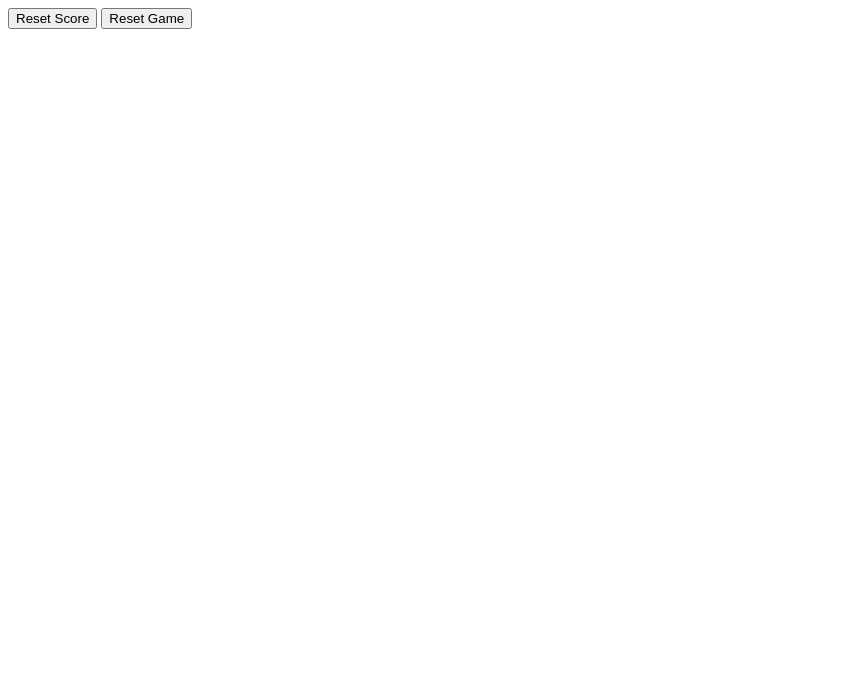
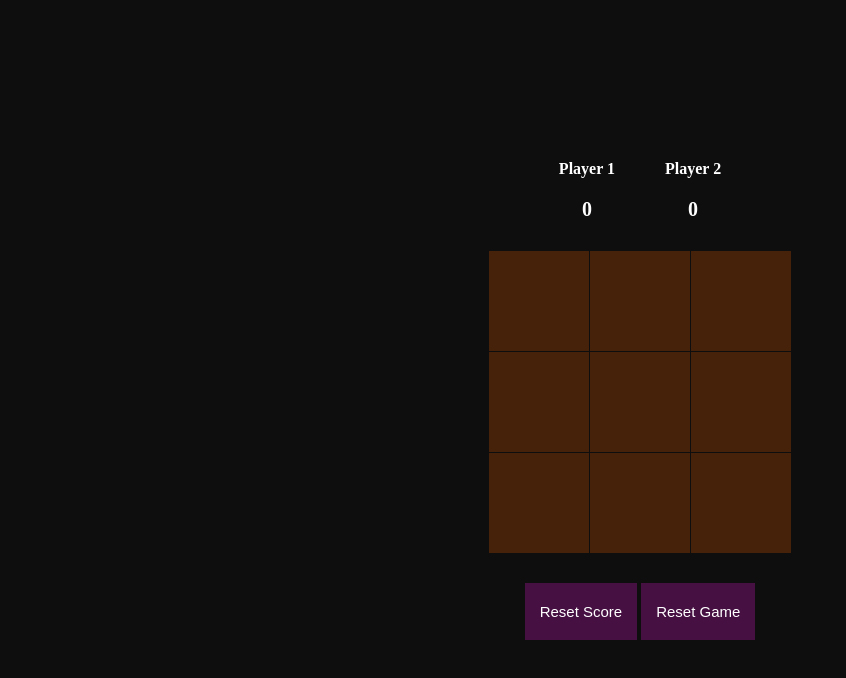
Before and after one commit to vbv-nyk/tictactoe, a plain HTML site: page index.html in a window 1280 px wide. Shown: the whole page, without its empty margins (0-846 px from the left). Drawn offline with Linux system fonts and the light colour scheme.

Commit message:
Added styling to the elements

```diff
--- a/index.html
+++ b/index.html
@@ -10,17 +10,25 @@
 </head>
 <body>
     <div class="players-container">
-        <div class="player-1">
-            <div class="name"></div>
-            <div class="score"></div>
+        <div class="player">
+            <div class="name">Player 1</div>
+            <div class="score">0</div>
         </div>
-        <div class="player-2">
-            <div class="name"></div>
-            <div class="score"></div>
+        <div class="player">
+            <div class="name">Player 2</div>
+            <div class="score">0</div>
         </div>
     </div>
     <div class="board-container">
-
+        <div class="board-item"></div>
+        <div class="board-item"></div>
+        <div class="board-item"></div>
+        <div class="board-item"></div>
+        <div class="board-item"></div>
+        <div class="board-item"></div>
+        <div class="board-item"></div>
+        <div class="board-item"></div>
+        <div class="board-item"></div>
     </div>
     <div class="options-container">
         <button>Reset Score</button>
--- a/styles.css
+++ b/styles.css
@@ -0,0 +1,52 @@
+*{
+    padding: 0;
+    margin: 0;
+}
+
+body{
+    display: flex;
+    height: 100vh;
+    max-height: 100vh;
+    background-color: rgb(15, 14, 14);
+    flex-direction: column;
+    align-items: center;
+    justify-content: center;
+    gap: 30px;
+}
+
+.players-container{
+    display: flex;
+    gap: 50px;
+}
+
+.player{
+    display: flex;
+    color: white;
+    font-weight: bolder;
+
+    flex-direction: column;
+    gap: 20px;
+}
+
+.player .score{
+    font-size: 20px;
+    text-align: center;
+}
+.board-container{
+    display: grid;
+    grid-template-columns:repeat(3,100px);
+    grid-template-rows: repeat(3,100px);
+    gap: 1px;
+}
+
+.board-item{
+    background-color: rgb(71, 34, 10)
+}
+
+.options-container button{
+    border: none;
+    padding: 20px 15px;
+    font-size: 15px;
+    color: white;
+    background-color: rgb(70, 16, 67);
+}
```
